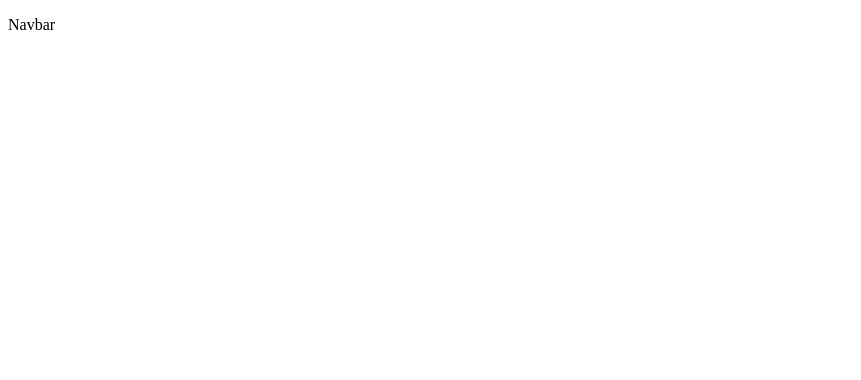
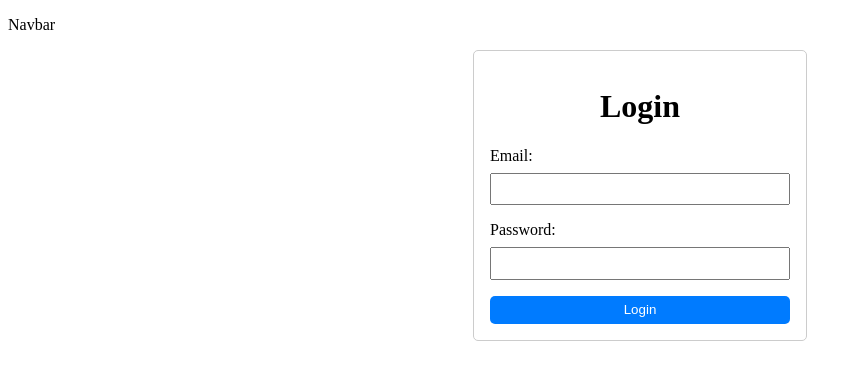
Before and after one commit to kevin-a-nelson/warhammer, a Vue app in the folder frontend/: page /login in a window 1280 px wide. Before the commit this address had no page. Shown: the top 380 px of the page, without its empty margins (0-861 px from the left). Built offline with nearby package versions, Linux system fonts and the light colour scheme.

Commit message:
Added login screen

```diff
--- a/frontend/src/router/index.ts
+++ b/frontend/src/router/index.ts
@@ -1,11 +1,12 @@
 import { createRouter, createWebHistory } from 'vue-router'
 import HomeView from '../views/HomeView.vue'
+import LoginView from '../views/LoginView.vue'
 
 const router = createRouter({
   history: createWebHistory(import.meta.env.BASE_URL),
   routes: [
     {
-      path: '/',
+      path: '/board',
       name: 'home',
       component: HomeView
       // route level code-splitting
@@ -13,6 +14,11 @@ const router = createRouter({
       // which is lazy-loaded when the route is visited.
       // component: () => import('../views/HomeVue.vue')
     },
+    {
+      path: "/login",
+      name: "login",
+      component: LoginView
+    }
   ]
 })
 
--- /dev/null
+++ b/frontend/src/services/AuthService.js
@@ -0,0 +1,33 @@
+import axios from 'axios';
+
+const API_URL = 'http://localhost:8000/api'; // Replace with your API URL
+
+class AuthService {
+  async login(email, password) {
+    try {
+      const response = await axios.post(`${API_URL}/login`, {
+        email,
+        password
+      });
+
+      if (response.data.data.token) {
+        localStorage.setItem('user', JSON.stringify(response.data.data));
+      }
+
+      return response.data;
+    } catch (error) {
+      console.error('Error logging in:', error);
+      throw error;
+    }
+  }
+
+  logout() {
+    localStorage.removeItem('user');
+  }
+
+  getCurrentUser() {
+    return JSON.parse(localStorage.getItem('user'));
+  }
+}
+
+export default new AuthService();
--- /dev/null
+++ b/frontend/src/views/LoginView.vue
@@ -0,0 +1,87 @@
+<template>
+  <div class="login">
+    <h1>Login</h1>
+    <form @submit.prevent="login">
+      <div>
+        <label for="email">Email:</label>
+        <input type="email" v-model="email" required />
+      </div>
+      <div>
+        <label for="password">Password:</label>
+        <input type="password" v-model="password" required />
+      </div>
+      <button type="submit">Login</button>
+    </form>
+  </div>
+</template>
+
+<script>
+import AuthService from '@/services/AuthService';
+
+export default {
+  name: 'LoginView',
+  data() {
+    return {
+      email: '',
+      password: ''
+    }
+  },
+
+  methods: {
+    async login() {
+      try {
+        const response = await AuthService.login(this.email, this.password);
+        console.log('Login successful:', response);
+        this.$router.push('/board');
+        // Redirect to a protected route or handle successful login
+      } catch (error) {
+        console.error('Login failed:', error);
+        // Handle login error
+      }
+    }
+  }
+}
+</script>
+
+<style scoped>
+.login {
+  max-width: 300px;
+  margin: 0 auto;
+  padding: 1em;
+  border: 1px solid #ccc;
+  border-radius: 5px;
+}
+
+.login h1 {
+  text-align: center;
+}
+
+.login div {
+  margin-bottom: 1em;
+}
+
+.login label {
+  display: block;
+  margin-bottom: 0.5em;
+}
+
+.login input {
+  width: 100%;
+  padding: 0.5em;
+  box-sizing: border-box;
+}
+
+.login button {
+  width: 100%;
+  padding: 0.5em;
+  background-color: #007bff;
+  color: white;
+  border: none;
+  border-radius: 5px;
+  cursor: pointer;
+}
+
+.login button:hover {
+  background-color: #0056b3;
+}
+</style>
```
